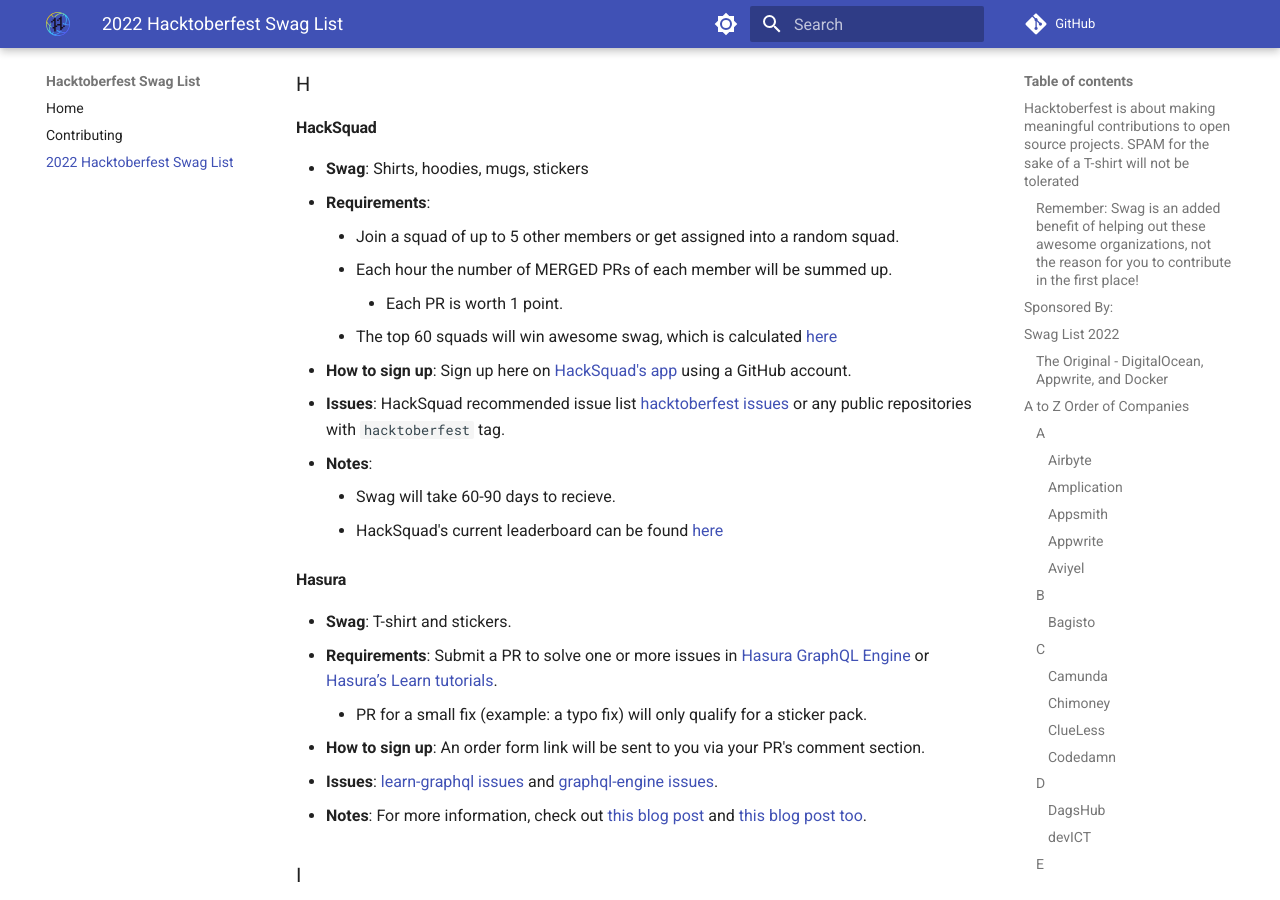
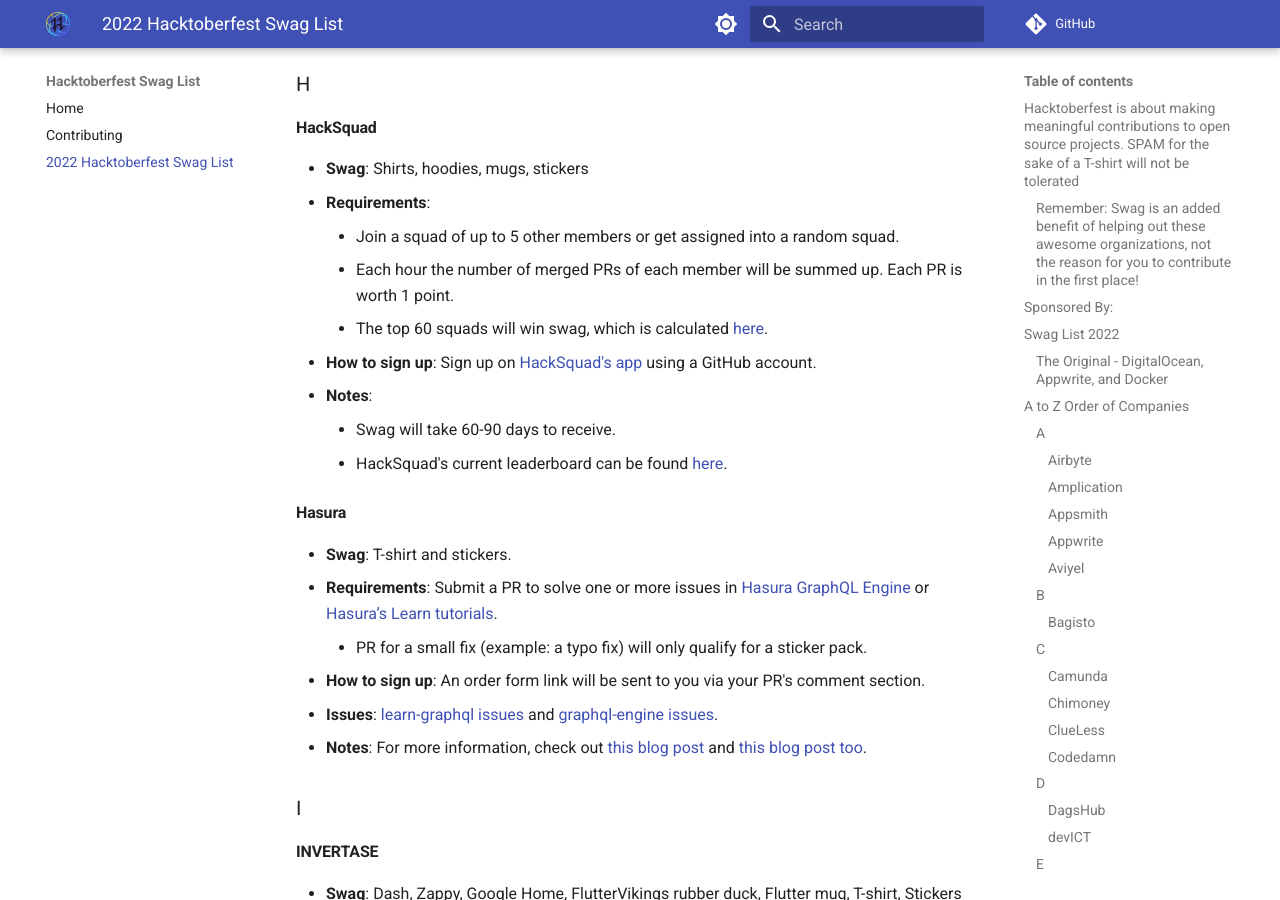
Before and after one commit to crweiner/hacktoberfest-swag-list, an MkDocs documentation site: the page built from docs/list.md, in a window 1280 px wide and 900 px high, scrolled down 8208 px. Built offline with MkDocs 1.6.1 and Material for MkDocs 9.7.7, drawn with Linux system fonts in a browser that asks for light colours; plug-ins that fetch from the network failed and are left out; comment, search, counter and statistics services are not loaded.

Commit message:
Tweaks to HackSquad

```diff
--- a/docs/list.md
+++ b/docs/list.md
@@ -247,14 +247,12 @@
 - **Swag**: Shirts, hoodies, mugs, stickers
 - **Requirements**:
     - Join a squad of up to 5 other members or get assigned into a random squad.
-    - Each hour the number of MERGED PRs of each member will be summed up.
-        - Each PR is worth 1 point.
-    - The top 60 squads will win awesome swag, which is calculated [here](https://github.com/novuhq/hacksquad-background/blob/main/src/services/github/github.service.ts)
-- **How to sign up**: Sign up here on [HackSquad's app](https://www.hacksquad.dev/) using a GitHub account.
-- **Issues**: HackSquad recommended issue list [hacktoberfest issues](https://goodfirstissue.dev/) or any public repositories with `hacktoberfest` tag.
+    - Each hour the number of merged PRs of each member will be summed up. Each PR is worth 1 point.
+    - The top 60 squads will win swag, which is calculated [here](https://github.com/novuhq/hacksquad-background/blob/main/src/services/github/github.service.ts).
+- **How to sign up**: Sign up on [HackSquad's app](https://www.hacksquad.dev/) using a GitHub account.
 - **Notes**:
-    - Swag will take 60-90 days to recieve.
-    - HackSquad's current leaderboard can be found [here](https://www.hacksquad.dev/leaderboard)
+    - Swag will take 60-90 days to receive.
+    - HackSquad's current leaderboard can be found [here](https://www.hacksquad.dev/leaderboard).
 
 #### **Hasura**
 
```
